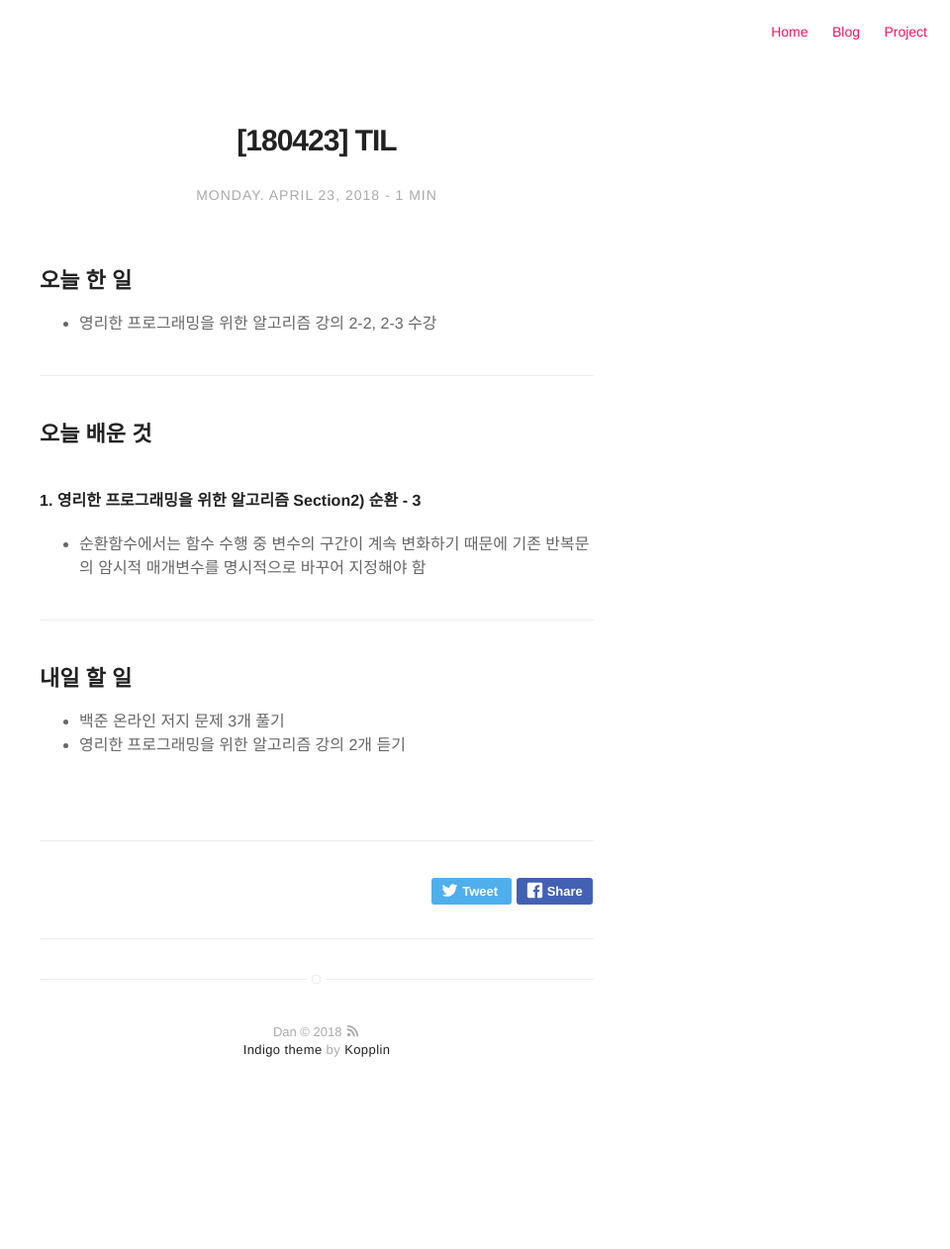
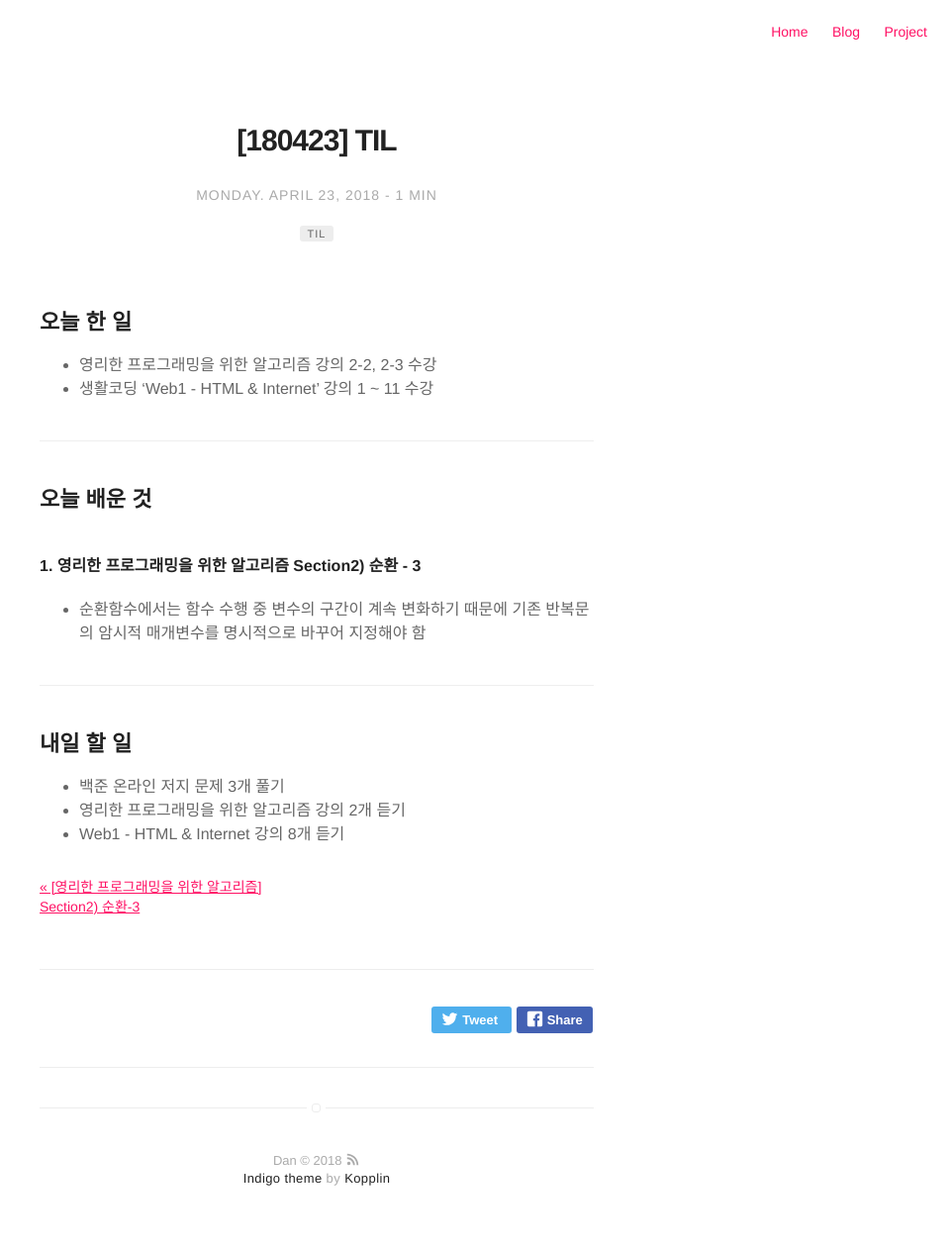
Before and after one commit to DanDanD-an/DanDanD-an.github.io, a Jekyll site: the page built from _posts/2018-04-23-[180423]TIL.md, in a window 1280 px wide. Shown: the whole page at 99% size, without its empty margins (320-1280 px from the left). Built offline with Jekyll 4.4.1, drawn with Linux system fonts in a browser that asks for light colours; before the commit the page ends 1132 px from its top, so only the background shows below that.

Commit message:
upload 180423 TIL

```diff
--- a/2018-04-23-[180423]TIL.md
+++ b/_posts/2018-04-23-[180423]TIL.md
@@ -16,6 +16,7 @@
 ## 오늘 한 일
 
 * 영리한 프로그래밍을 위한 알고리즘 강의 2-2, 2-3 수강
+* 생활코딩 'Web1 - HTML & Internet' 강의 1 ~ 11 수강
 
 ---
 ## 오늘 배운 것
@@ -28,3 +29,4 @@
 
 * 백준 온라인 저지 문제 3개 풀기
 * 영리한 프로그래밍을 위한 알고리즘 강의 2개 듣기
+* Web1 - HTML & Internet 강의 8개 듣기
```
Also changed, not shown: 2018-04-23-[Web1 - HTML & Internet] Section2) 순환-3.md (renamed from _posts/2018-04-23-[Web1 - HTML & Internet] Section2) 순환-3.md).
